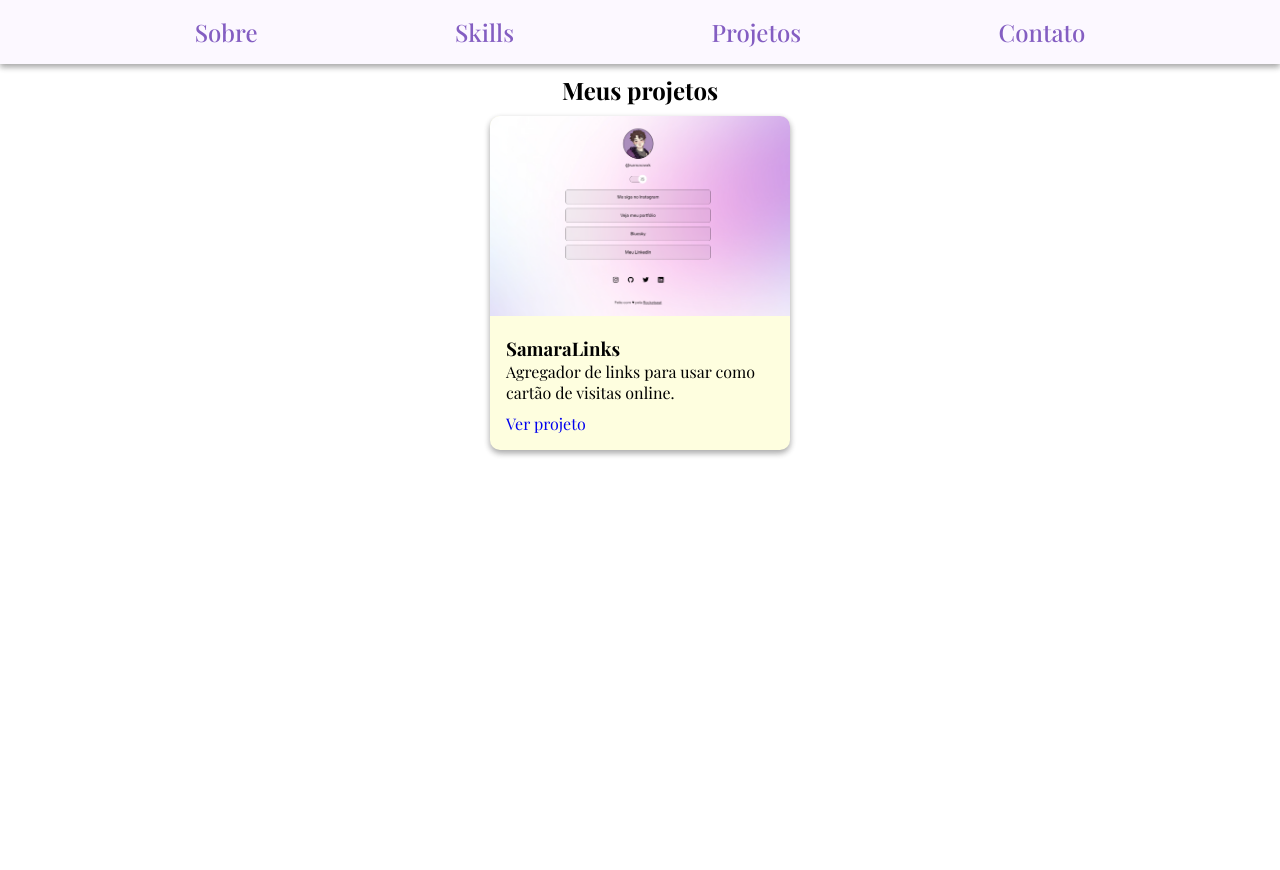
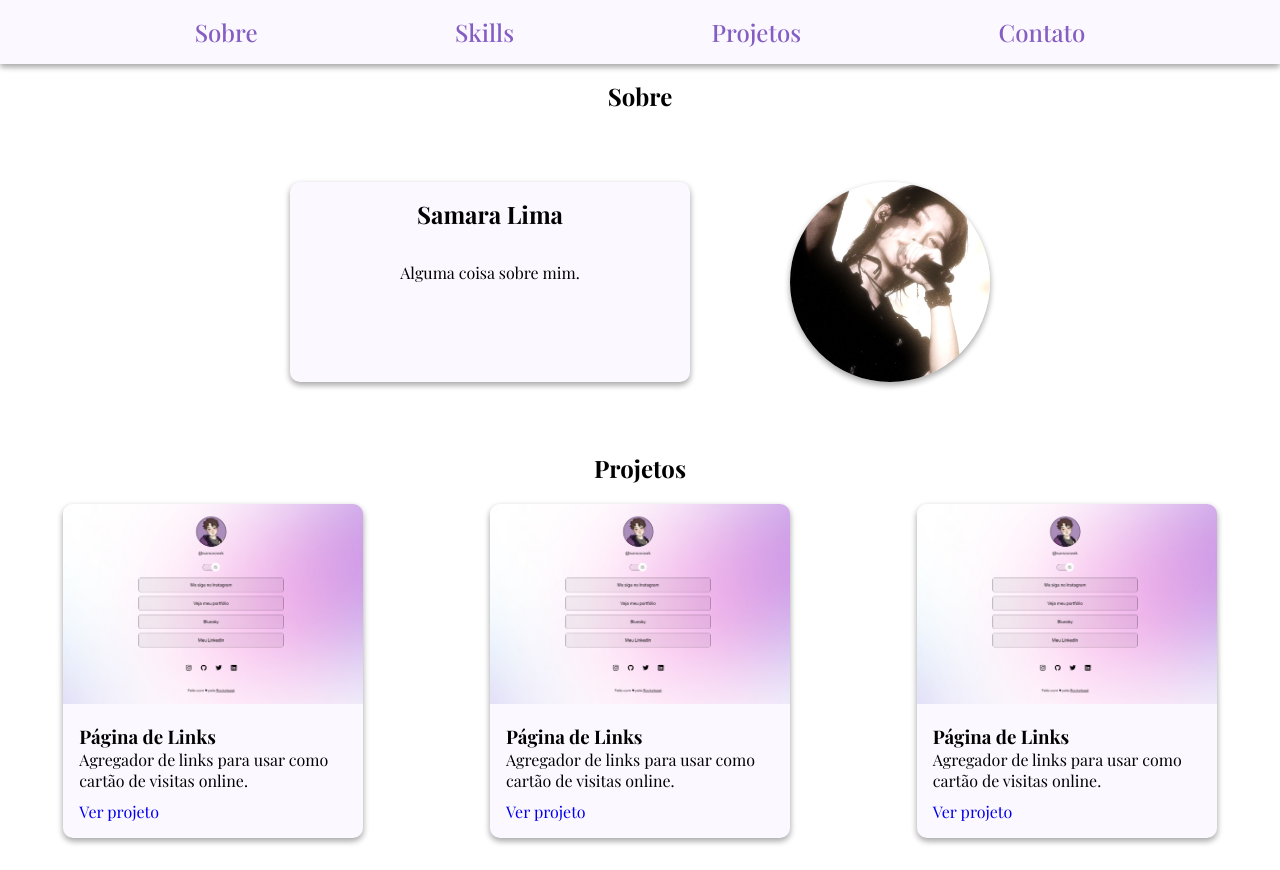
Before and after one commit to samaralimaz/landing-page, a plain HTML site: page index.html in a window 1280 px wide. Before the commit the page ends 800 px from the top, so only its background shows below. Drawn offline with nearby package versions, Linux system fonts and the light colour scheme; a web font is replaced by a local one.

Commit message:
add cards

```diff
--- a/index.html
+++ b/index.html
@@ -16,7 +16,21 @@
       </ul>
     </nav>
     <section>
-      <h1 class="title">Meus projetos</h1>
+      <h1 class="title">Sobre</h1>
+      <div class="about-container">
+        <div class="card-about">
+          <h2 class="about-content">Samara Lima</h2>
+          <p class="about-content">Alguma coisa sobre mim.</p>
+        </div>
+        <img
+          class="profile-img"
+          src="/images/felix-icon.jpg"
+          alt="Felix do Stray Kids segurando um microfone."
+        />
+      </div>
+    </section>
+    <section>
+      <h1 class="title">Projetos</h1>
       <div class="projects-container">
         <div class="card">
           <img
@@ -25,9 +39,43 @@
             alt="Preview do projeto agrupador de links"
           />
           <div class="card-content">
-            <h3>SamaraLinks</h3>
+            <h3>Página de Links</h3>
             <p>Agregador de links para usar como cartão de visitas online.</p>
-            <a href="https://github.com/samaralimaz/projeto-links"
+            <a
+              href="https://samaralimaz.github.io/projeto-links/"
+              target="_blank"
+              >Ver projeto</a
+            >
+          </div>
+        </div>
+        <div class="card">
+          <img
+            class="card-img"
+            src="/images/preview-samara-links.png"
+            alt="Preview do projeto agrupador de links"
+          />
+          <div class="card-content">
+            <h3>Página de Links</h3>
+            <p>Agregador de links para usar como cartão de visitas online.</p>
+            <a
+              href="https://samaralimaz.github.io/projeto-links/"
+              target="_blank"
+              >Ver projeto</a
+            >
+          </div>
+        </div>
+        <div class="card">
+          <img
+            class="card-img"
+            src="/images/preview-samara-links.png"
+            alt="Preview do projeto agrupador de links"
+          />
+          <div class="card-content">
+            <h3>Página de Links</h3>
+            <p>Agregador de links para usar como cartão de visitas online.</p>
+            <a
+              href="https://samaralimaz.github.io/projeto-links/"
+              target="_blank"
               >Ver projeto</a
             >
           </div>
--- a/style.css
+++ b/style.css
@@ -7,6 +7,7 @@
 }
 
 body {
+  margin-top: 70px;
   font-family: "Playfair Display";
   background: url(/images/background-light.jpg) no-repeat top center/cover;
   height: 100vh;
@@ -16,11 +17,16 @@ nav {
   background-color: #fcf8ff;
   box-shadow: 0 3px 6px rgba(0, 0, 0, 0.16), 0 3px 6px rgba(0, 0, 0, 0.23);
   padding: 1rem;
+  top: 0;
+  width: 100%;
+  position: fixed;
+  z-index: 1000;
 }
 
 .title {
   text-align: center;
   margin: 10px;
+  padding: 10px;
 }
 
 .menu-list {
@@ -39,6 +45,33 @@ nav {
   padding: 0 5rem;
 }
 
+.about-container {
+  margin: auto;
+  display: flex;
+  justify-content: space-between;
+  width: 800px;
+  display: flex;
+  padding: 50px;
+}
+
+.card-about {
+  background-color: #fcf8ff;
+  width: 400px;
+  border-radius: 10px;
+  box-shadow: 0 3px 6px rgba(0, 0, 0, 0.16), 0 3px 6px rgba(0, 0, 0, 0.23);
+}
+
+.about-content {
+  padding: 1rem;
+  text-align: center;
+}
+
+.profile-img {
+  width: 200px;
+  border-radius: 50%;
+  box-shadow: 0 3px 6px rgba(0, 0, 0, 0.16), 0 3px 6px rgba(0, 0, 0, 0.23);
+}
+
 .projects-container {
   display: flex;
   justify-content: space-around;
@@ -48,7 +81,7 @@ nav {
 
 .card {
   width: 300px;
-  background-color: #fefedf;
+  background-color: #fcf8ff;
   border-radius: 10px;
   box-shadow: 0 3px 6px rgba(0, 0, 0, 0.16), 0 3px 6px rgba(0, 0, 0, 0.23);
   overflow: hidden;
```
Also changed, not shown: images/felix-icon.jpg (added).
